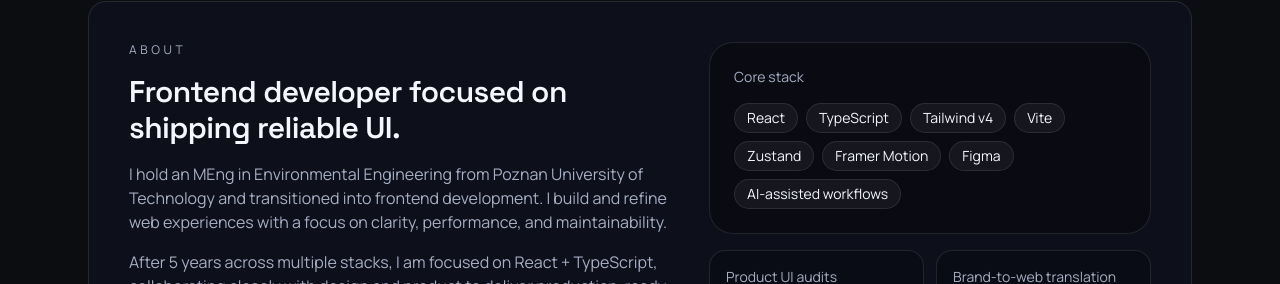
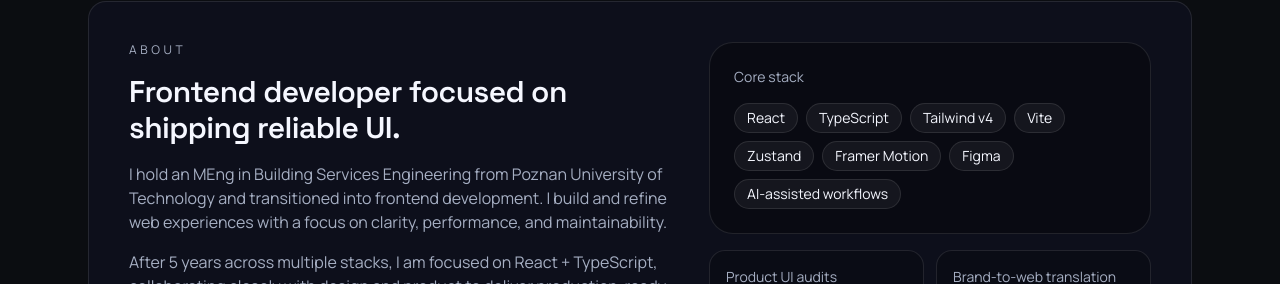
Before and after one commit to mateuszpytlak/portfolio_website, a React (Vite) app: page / in a window 1280 px wide. Shown: the part 1020-1304 px from the top of the page. Built offline with nearby package versions, Linux system fonts and the light colour scheme.

Commit message:
copy change

```diff
--- a/src/sections/About.tsx
+++ b/src/sections/About.tsx
@@ -30,7 +30,7 @@ function About() {
           Frontend developer focused on shipping reliable UI.
         </h2>
         <p className="text-[var(--muted)]">
-          I hold an MEng in Environmental Engineering from Poznan University of
+          I hold an MEng in Building Services Engineering from Poznan University of
           Technology and transitioned into frontend development. I build and
           refine web experiences with a focus on clarity, performance, and
           maintainability.
```
